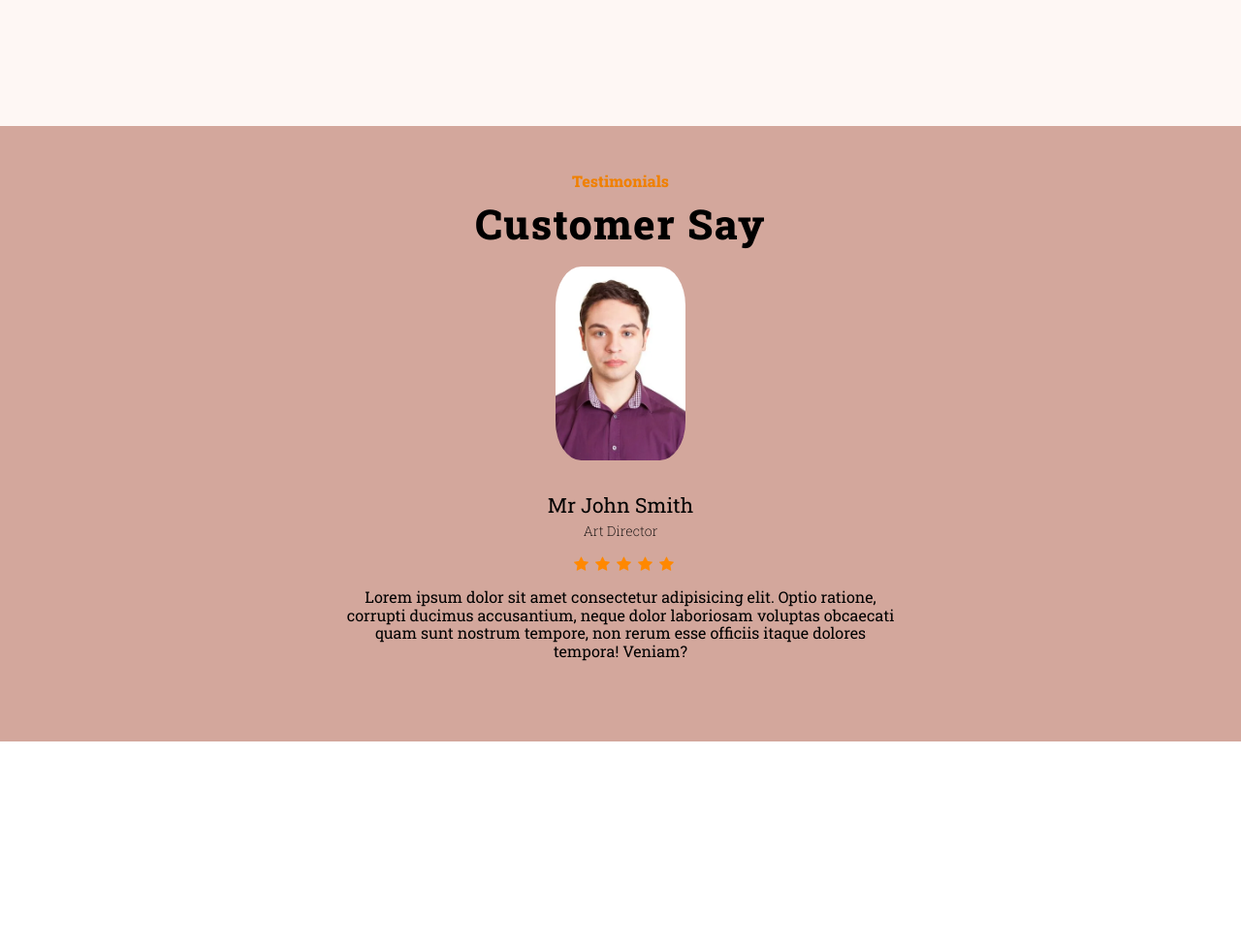
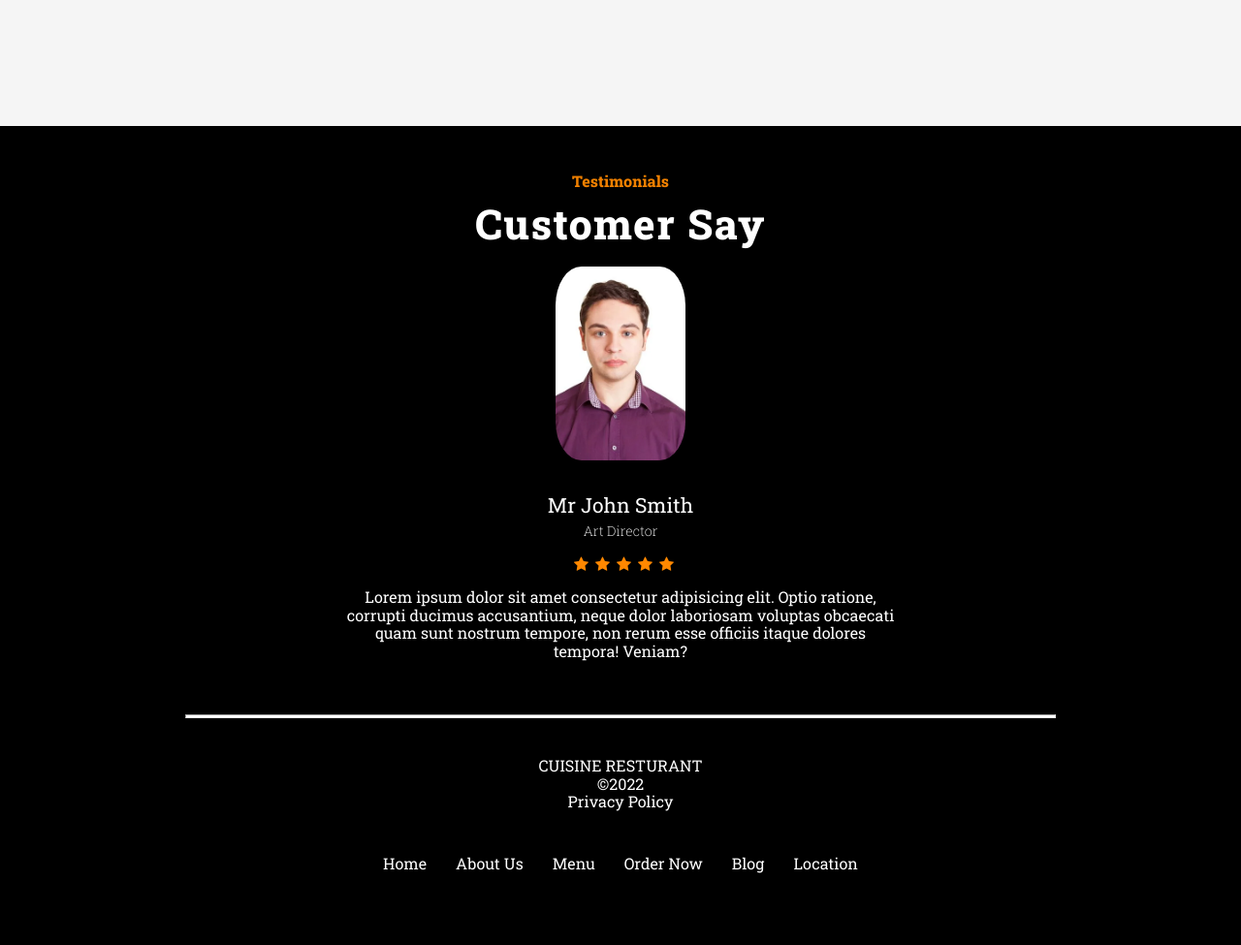
Before and after one commit to fosa-ij/Portfolio-Project--RESTURANT, a plain HTML site: page index.html in a window 1280 px wide. Shown: the part 3104-4079 px from the top of the page at 97% size. Before the commit the page ends 3869 px from the top, so only its background shows below. Drawn offline with Linux system fonts and the light colour scheme.

Commit message:
add footer section to the website --html and css

```diff
--- a/css/style.css
+++ b/css/style.css
@@ -272,7 +272,7 @@ color: #FF8800;
   font-size: 2.5rem;
   padding-top: 8rem;
   padding-bottom: 10rem;
-  background-color: #f5d3bf2d;
+  background-color: whitesmoke;
 }
 .time .time1 {
   text-align: center;
@@ -333,9 +333,10 @@ iframe
 aside {
   /* margin-top: 24rem; */
   text-align: center;
-  padding-bottom: 10rem;
+  padding-bottom: 6rem;
   padding-top: 3rem;
-  background-color: #D3A79C;
+  background-color: #000;
+  color: white;
 }
 aside ul {
   display: flex;
@@ -378,7 +379,39 @@ aside img {
   height: 200px;
 }
 
-
+footer {
+  background-color: #000;
+  text-align: center;
+  color: white;
+  /* max-height: 400px; */
+}
+footer hr {
+  width: 70%;
+  height: 2px;
+  color: white;
+  background-color: white;
+  margin: 0 auto;
+  /* border: 1px solid white; */
+}
+footer p {
+  margin: 40px 0;
+}
+footer ul {
+  padding-inline-start: 0px;
+  display: flex;
+  justify-content: center;
+  padding-bottom: 70px;
+  margin: 0;
+  flex-wrap: wrap;
+}
+footer li {
+  list-style: none;
+  margin: 5px 15px;
+}
+footer li a {
+  color: white;
+  text-decoration: none;
+}
 /*******************************************
 TOGGLE STYLES
 ********************************************/
--- a/index.html
+++ b/index.html
@@ -131,6 +131,19 @@
 			</ul>
 			<p>Lorem ipsum dolor sit amet consectetur adipisicing elit. Optio ratione, corrupti ducimus accusantium, neque dolor laboriosam voluptas obcaecati quam sunt nostrum tempore, non rerum esse officiis itaque dolores tempora! Veniam?</p>
 		</aside>
+
+		<footer>
+			<hr>
+			<p>CUISINE RESTURANT <br> &copy;2022 <br> Privacy Policy</p>
+			<ul class="footerUl">
+				<li><a href="">Home</a></li>
+				<li><a href="">About Us</a></li>
+				<li><a href="">Menu</a></li>
+				<li><a href="">Order Now</a></li>
+				<li><a href="">Blog</a></li>
+				<li><a href="">Location</a></li>
+			</ul>
+		</footer>
 		<script type="text/javascript" src="js/main.js"></script>
 	</body>
 </html>
```
